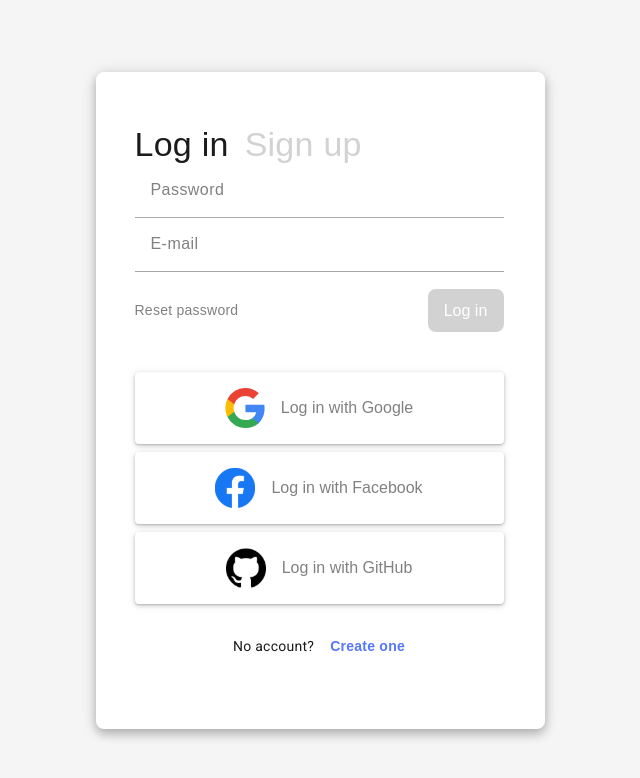
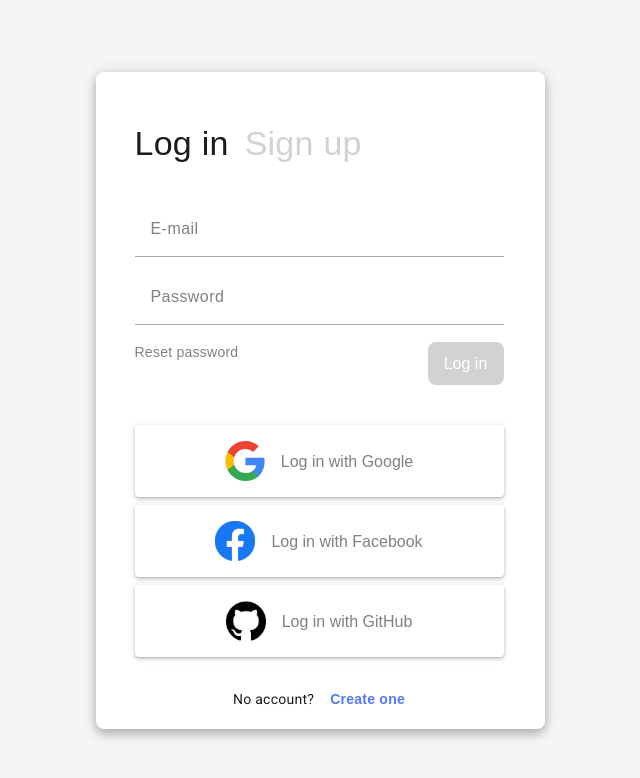
Before and after one commit to thatkit/login-form-pp, a React (Create React App) app: page / in a window 1280 px wide. Shown: the top 778 px of the page, without its empty margins (320-960 px from the left). Built offline with nearby package versions, Linux system fonts and the light colour scheme.

Commit message:
one pixel away from success

```diff
--- a/src/screens/loginForm/components/Layout/styles.ts
+++ b/src/screens/loginForm/components/Layout/styles.ts
@@ -24,7 +24,7 @@ export const H4 = styled.button`
 	font-style: normal;
 	font-weight: 400;
 	font-size: 34px;
-	line-height: 40px;
+	line-height: 39.84px;
 	letter-spacing: 0.25px;
 	color: ${colours.fontDark};
 	cursor: pointer;
--- a/src/screens/loginForm/features/FormComponent/index.tsx
+++ b/src/screens/loginForm/features/FormComponent/index.tsx
@@ -1,6 +1,6 @@
 import React from "react";
 import { ActionBtn, Input, Link } from "../../../../styles/universalComponents";
-import { ActionGroup, InputGroup } from "./styles";
+import { ActionGroup, InputGroup, Span } from "./styles";
 
 export const FormComponent = () => {
 	return (
@@ -10,17 +10,17 @@ export const FormComponent = () => {
 					type="text"
 					name="email"
 					id="email"
-					placeholder="Password"
+					placeholder="E-mail"
 				/>
 				<Input
 					type="text"
 					name="password"
 					id="password"
-					placeholder="E-mail"
+					placeholder="Password"
 				/>
 			</InputGroup>
 			<ActionGroup>
-				<Link disabled>Reset password</Link>
+				<Link disabled><Span>Reset password</Span></Link>
 				<ActionBtn type="submit" disabled>
 					Log in
 				</ActionBtn>
--- a/src/screens/loginForm/features/FormComponent/styles.ts
+++ b/src/screens/loginForm/features/FormComponent/styles.ts
@@ -1,6 +1,13 @@
 import styled from "styled-components";
 
-export const InputGroup = styled.div``;
+export const InputGroup = styled.div`
+	margin-top: 40px;
+	display: flex;
+	flex-flow: column nowrap;
+	justify-content: flex-start;
+	align-items: stretch;
+	gap: 14px;
+`;
 
 export const ActionGroup = styled.div`
 	margin-top: 17px;
@@ -9,3 +16,7 @@ export const ActionGroup = styled.div`
 	flex-flow: row nowrap;
 	justify-content: space-between;
 `;
+
+export const Span = styled.span`
+	height: 100%;
+`;
--- a/src/styles/universalComponents.ts
+++ b/src/styles/universalComponents.ts
@@ -3,6 +3,10 @@ import { colours, widths } from "./variables";
 
 export const Link = styled.button`
 	border: none;
+	display: flex;
+	flex-flow: row nowrap;
+	justify-content: center;
+	align-items: center;
 	background: none;
 	font-style: normal;
 	font-weight: 700;
```
